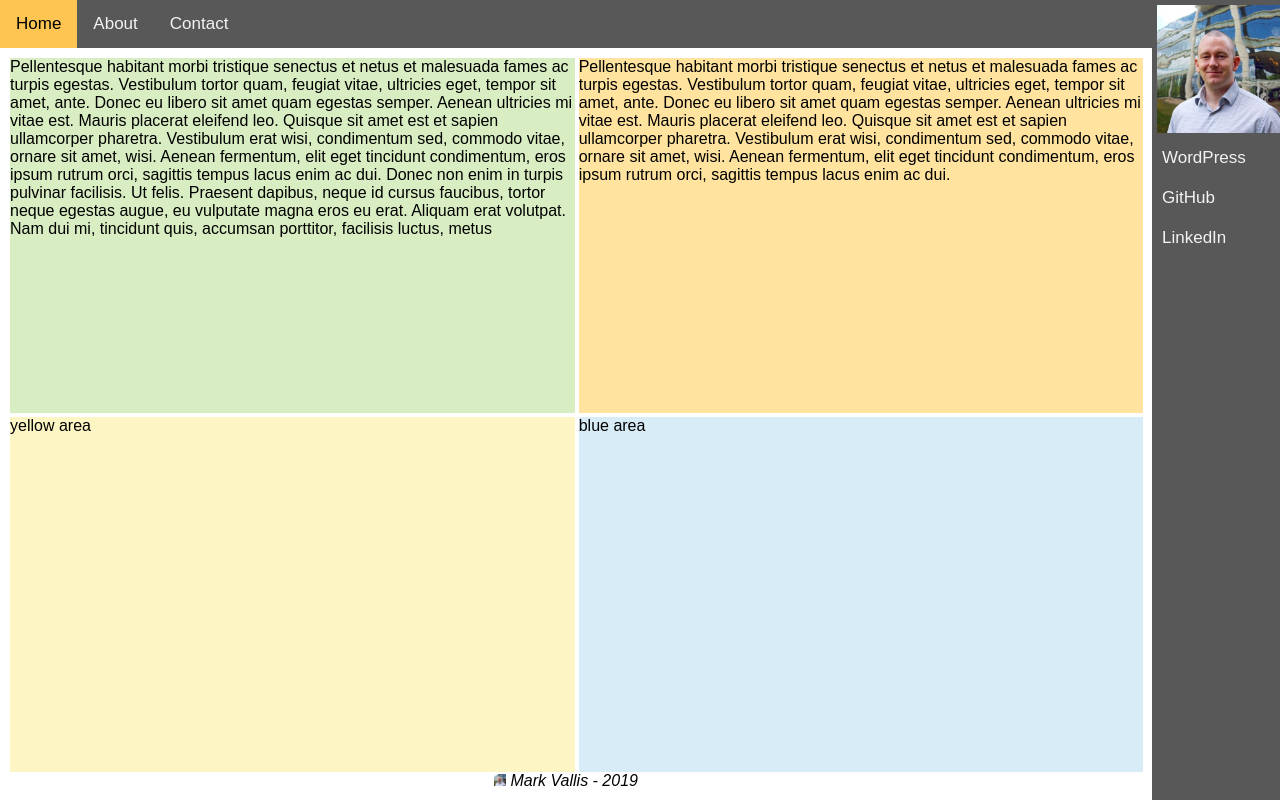
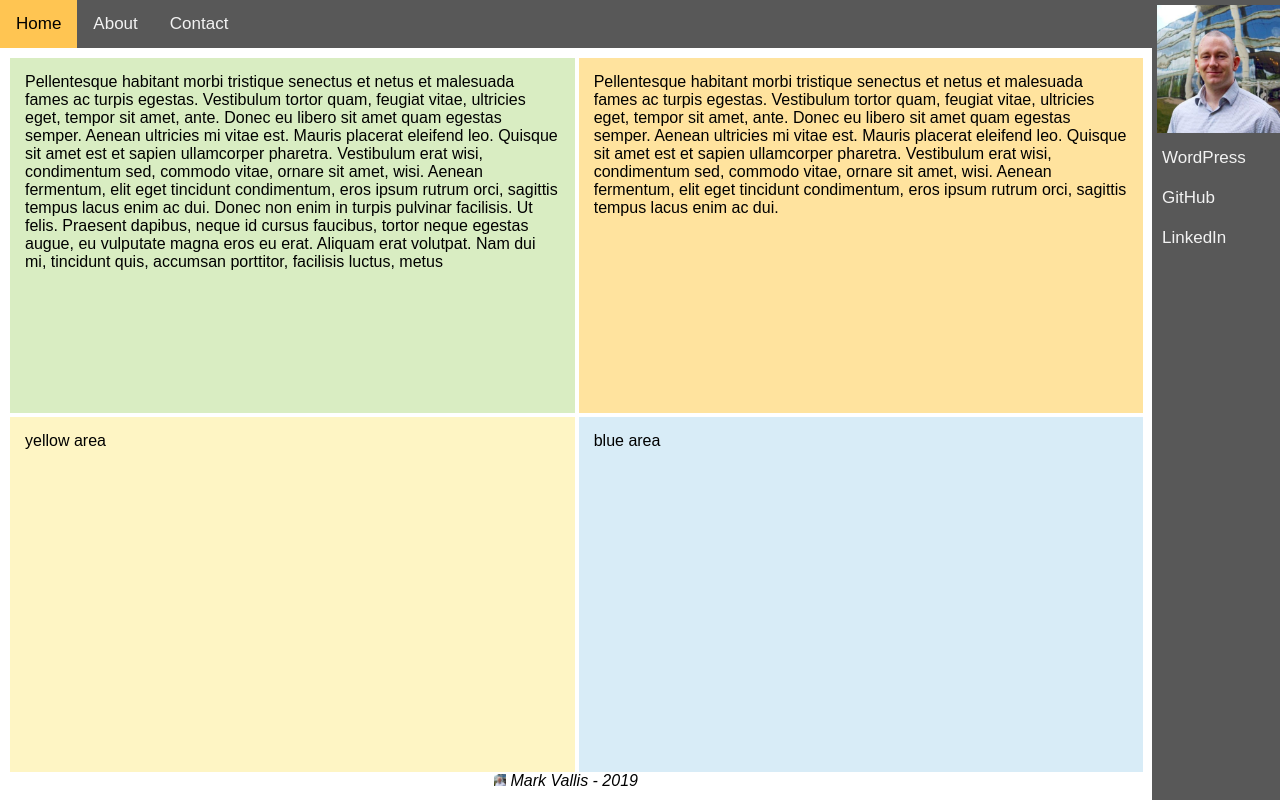
Before and after one commit to MarkVee87/WebExample, a website: page public/index.html in a window 1280 px wide. Drawn offline with Linux system fonts and the light colour scheme.

Commit message:
Updated css

```diff
--- a/public/css/stylesheet.css
+++ b/public/css/stylesheet.css
@@ -104,7 +104,10 @@ body {
 }
 
 table#main_content_table td {
-  text-align: middle;
   width: 50%;
   height: 50%;
 }
+
+table#main_content_table td p {
+  padding: 15px;
+}
```
